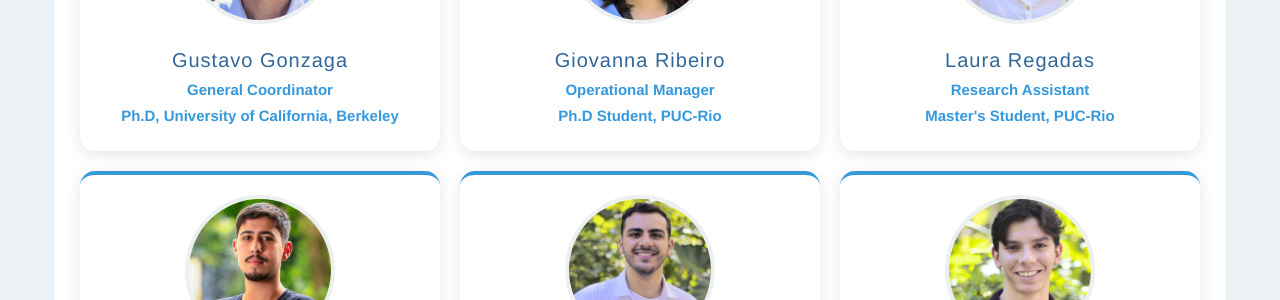
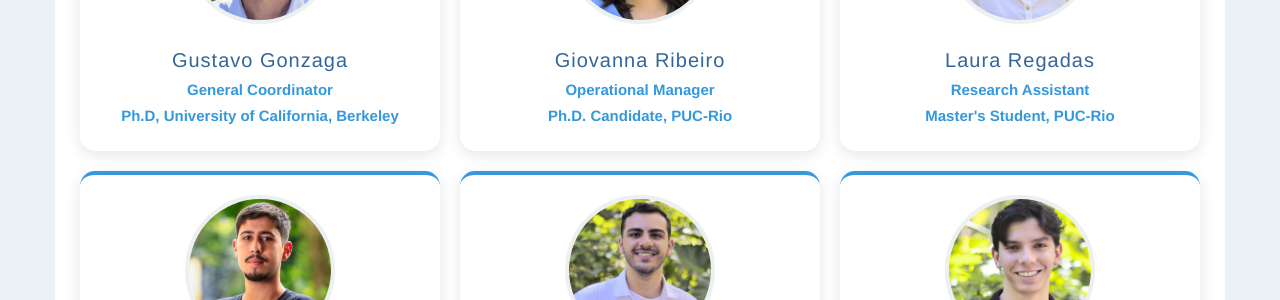
Before and after one commit to datazoompuc/datazoompuc.github.io, a Jekyll site: the page built from en/equipe.md, in a window 1280 px wide and 900 px high. Shown: the part 413-713 px from the top of the window. Built offline with Jekyll 4.4.1, drawn with Linux system fonts in a browser that asks for light colours; nearby versions of some CDN libraries; some web fonts are replaced.

Commit message:
Update formation title for Giovanna Ribeiro

```diff
--- a/_data/equipe.yml
+++ b/_data/equipe.yml
@@ -65,7 +65,7 @@ en:
 
   - nome: "Giovanna Ribeiro"
     cargo: "Operational Manager"
-    formacao: "Ph.D Student, PUC-Rio"
+    formacao: "Ph.D. Candidate, PUC-Rio"
     inicio: "2025"
     photo: "/assets/img/team/giovanna.JPG"
     site: "https://br.linkedin.com/in/giovannaribeirops"
```
